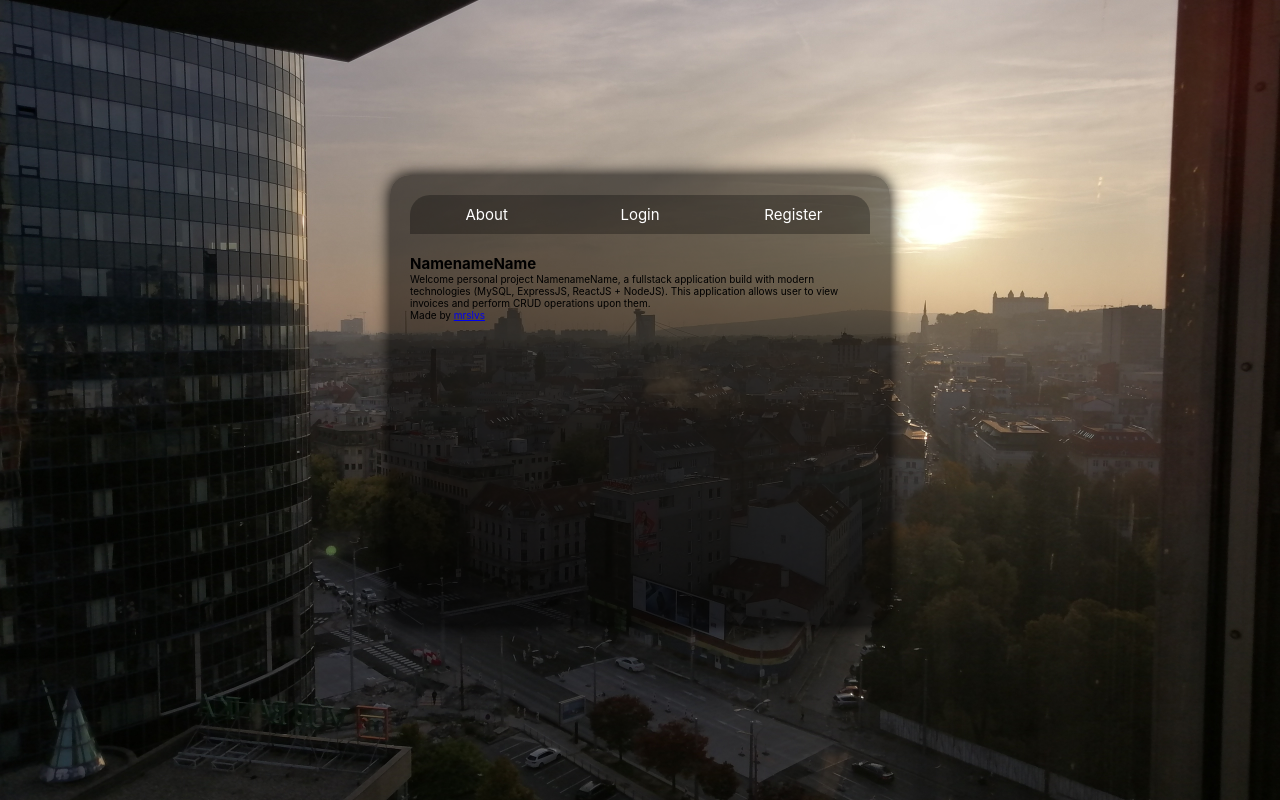
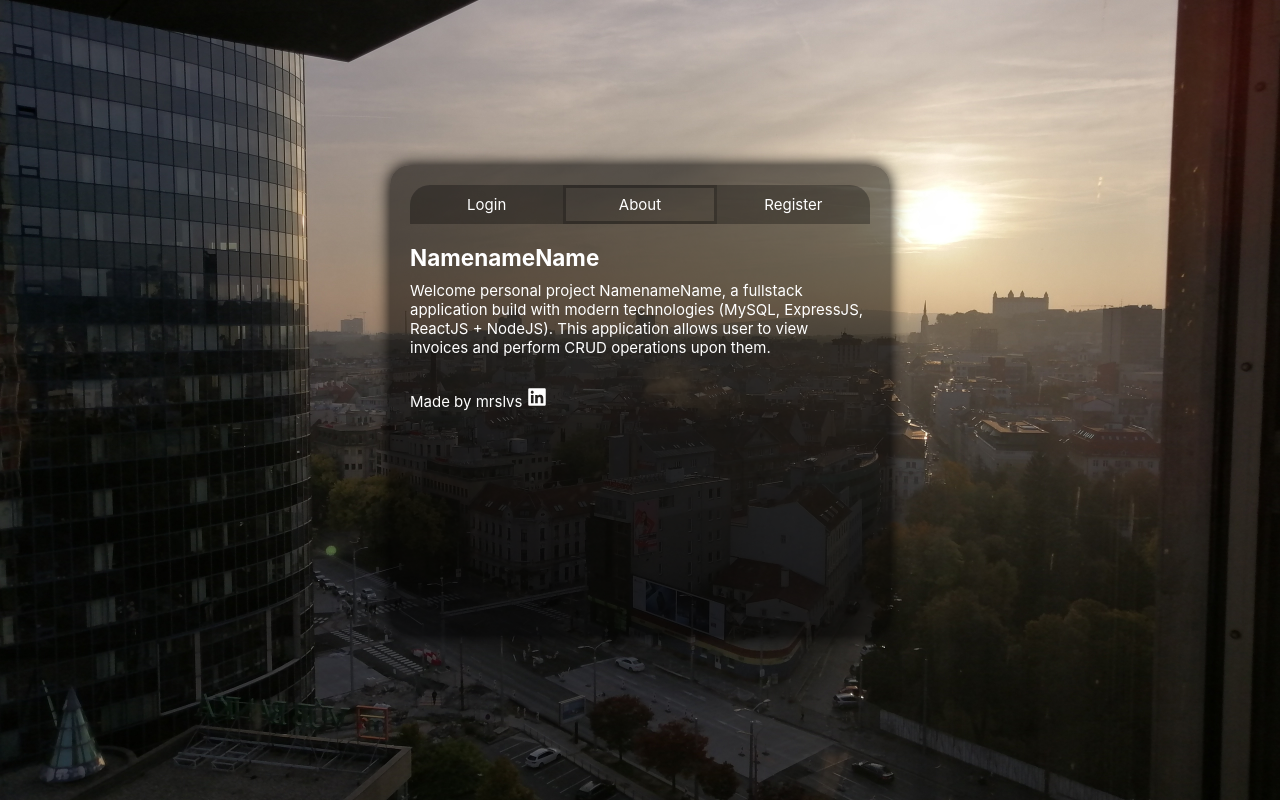
Before and after one commit to mrslvs/invoicing, a React (Create React App) app in the folder frontend/: page / in a window 1280 px wide. Both pictures are taken after a click on the button "About". Built offline with nearby package versions, Linux system fonts and the light colour scheme.

Commit message:
refactor header styling

```diff
--- a/frontend/src/Home.js
+++ b/frontend/src/Home.js
@@ -8,7 +8,7 @@ import './css/Home.css';
 import { React, useState, useEffect } from 'react';
 
 const Home = () => {
-    const [selection, setSelection] = useState('about');
+    const [selection, setSelection] = useState('login');
 
     return (
         <main className="home-main">
--- a/frontend/src/css/Home.css
+++ b/frontend/src/css/Home.css
@@ -26,7 +26,13 @@
 }
 
 .home-header-btn:hover {
-    background-color: rgba(0, 0, 0, 0.8);
+    transition: background-color 1s;
+    background-color: rgba(0, 0, 0, 0.5);
+}
+
+.btn-active {
+    background-color: rgba(0, 0, 0, 0.2) !important;
+    box-shadow: inset 0px 0px 0px 3px rgba(0, 0, 0, 0.3) !important;
 }
 
 .home-main {
@@ -49,7 +55,7 @@
     padding: 2rem;
 
     width: 50rem;
-    min-height: 45rem;
+    min-height: 47rem;
 }
 
 .register-form,
@@ -59,8 +65,6 @@
     display: flex;
     flex-direction: column;
     justify-content: center;
-    /* align-items: center; */
-    /* justify-self: center; */
 }
 
 /* .Content {
@@ -80,7 +84,7 @@
 
 .form-item > input {
     border-radius: 7px;
-    border: 1px solid orange;
+    border: 2px solid orange;
     background-color: rgba(79, 79, 79, 0.412);
 
     color: white;
@@ -88,14 +92,15 @@
 }
 
 .form-item > input:hover {
-    border: 1px solid rgb(187, 121, 0);
-    background-color: rgba(70, 70, 70, 0.412);
-    /* background-coloorange1, 0.412); */
-    /* outline: none; */
+    transition: border 0.5s;
+    transition: background-color 0.5s;
+    border: 2px solid rgb(187, 121, 0);
+    background-color: rgba(0, 0, 0, 0.3);
 }
 
 .form-item > input:focus {
-    background-color: rgba(31, 31, 31, 0.412);
+    border: 2px solid rgb(187, 121, 0);
+    background-color: rgba(0, 0, 0, 0.5);
     outline: none;
 }
 
@@ -110,6 +115,16 @@
     cursor: pointer;
 }
 
+.submit-btn:hover {
+    /* box-shadow: inset 0px 0px 0px 2px rgba(0, 0, 0, 0.3); */
+    transition: background-color 0.5s;
+    background-color: rgba(152, 99, 0, 0.7);
+}
+
+.martop {
+    margin-top: 3rem;
+}
+
 .marbot {
     margin-bottom: 3rem;
 }
@@ -120,11 +135,38 @@
 }
 
 .valid-input {
-    border: 1px solid green !important;
+    border: 2px solid green !important;
 }
 
 .valid-submit {
     background-color: rgba(0, 128, 0, 0.6) !important;
+}
+
+.about-section {
+    color: white;
+    font-size: 1.5rem;
+}
+
+.about-section > h1 {
+    margin-bottom: 1rem;
+}
+
+.about-section > footer {
+    margin-top: 3rem;
+}
+
+.about-link {
+    color: white;
+    text-decoration: none;
+}
+
+.about-link-logo {
+    display: flexbox;
+    /* align-self: center; */
+    /* align-items: center; */
+    /* justify-content: center; */
+
+    font-size: 2rem;
 }
 
 .error-message {
--- a/frontend/src/home/About.js
+++ b/frontend/src/home/About.js
@@ -1,18 +1,25 @@
 import React from 'react';
+import { FaGithub, FaLinkedin } from 'react-icons/fa';
 
 const About = () => {
     return (
-        <section className="Content">
+        <article className="Content about-section">
             <h1>NamenameName</h1>
-            <p>
+            <main>
                 Welcome personal project NamenameName, a fullstack application build with modern
                 technologies (MySQL, ExpressJS, ReactJS + NodeJS). This application allows user to
                 view invoices and perform CRUD operations upon them.
-            </p>
-            <p>
-                Made by <a href="#">mrslvs</a>
-            </p>
-        </section>
+            </main>
+            <footer>
+                Made by{' '}
+                <a href="#" className="about-link">
+                    mrslvs
+                </a>{' '}
+                <a href="#" className="about-link about-link-logo">
+                    <FaLinkedin />
+                </a>{' '}
+            </footer>
+        </article>
     );
 };
 
--- a/frontend/src/home/Content.js
+++ b/frontend/src/home/Content.js
@@ -7,11 +7,11 @@ const Content = ({ selection }) => {
     let contentComponent = <About />;
 
     switch (selection) {
+        case 'login':
+            contentComponent = <Login />;
+            break;
         case 'about':
             contentComponent = <About />;
-            break;
-        case 'login':
-            contentComponent = <Login />;
             break;
         case 'register':
             contentComponent = <Register />;
--- a/frontend/src/home/Header.js
+++ b/frontend/src/home/Header.js
@@ -1,26 +1,47 @@
 import React from 'react';
 
 const Header = ({ setSelection }) => {
+    const styleActiveButton = (activeButton) => {
+        const loginButton = document.querySelector('.login-btn');
+        const aboutButton = document.querySelector('.about-btn');
+        const registerButton = document.querySelector('.register-btn');
+        [loginButton, aboutButton, registerButton].forEach((btn) => {
+            if (btn.classList.contains('btn-active')) {
+                btn.classList.remove('btn-active');
+            }
+        });
+        activeButton.classList.add('btn-active');
+    };
+
     return (
         <header className="home-header">
             <button
-                onClick={(e) => setSelection(e.target.value)}
+                onClick={(e) => {
+                    setSelection(e.target.value);
+                    styleActiveButton(document.querySelector('.login-btn'));
+                }}
+                value="login"
+                className="home-header-btn login-btn btn-active"
+            >
+                Login
+            </button>
+            <button
+                onClick={(e) => {
+                    setSelection(e.target.value);
+                    styleActiveButton(document.querySelector('.about-btn'));
+                }}
                 value="about"
-                className="home-header-btn"
+                className="home-header-btn about-btn"
             >
                 About
             </button>
             <button
-                onClick={(e) => setSelection(e.target.value)}
-                value="login"
-                className="home-header-btn"
-            >
-                Login
-            </button>
-            <button
-                onClick={(e) => setSelection(e.target.value)}
+                onClick={(e) => {
+                    setSelection(e.target.value);
+                    styleActiveButton(document.querySelector('.register-btn'));
+                }}
                 value="register"
-                className="home-header-btn"
+                className="home-header-btn register-btn"
             >
                 Register
             </button>
```
